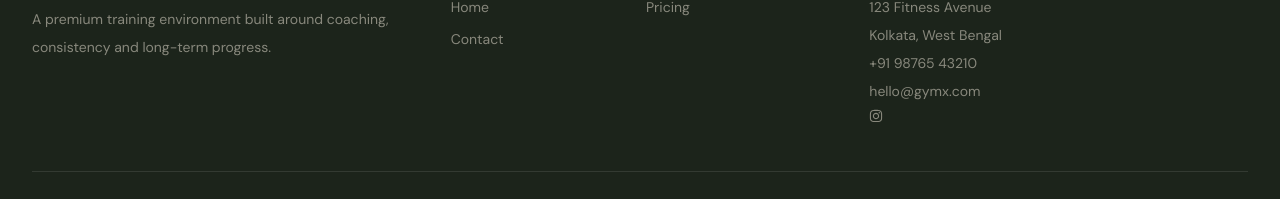
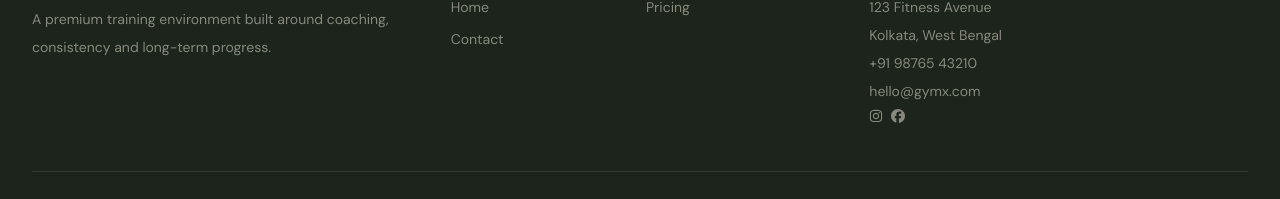
Before and after one commit to Sukreet018/gymx, a React (Vite) app: page /gymx/contact in a window 1280 px wide. Shown: the part 899-1098 px from the top of the page. Built offline with nearby package versions, Linux system fonts and the light colour scheme.

Commit message:
footer added instagram logo and facebook logo

```diff
--- a/src/components/layout/Footer.tsx
+++ b/src/components/layout/Footer.tsx
@@ -69,6 +69,7 @@ function Footer() {
               <p>hello@gymx.com</p>
               <div className="grid grid-flow-col gap-2 w-max">
                 <FaInstagram />
+                <FaFacebook />
               </div>
             </div>
           </div>
```
